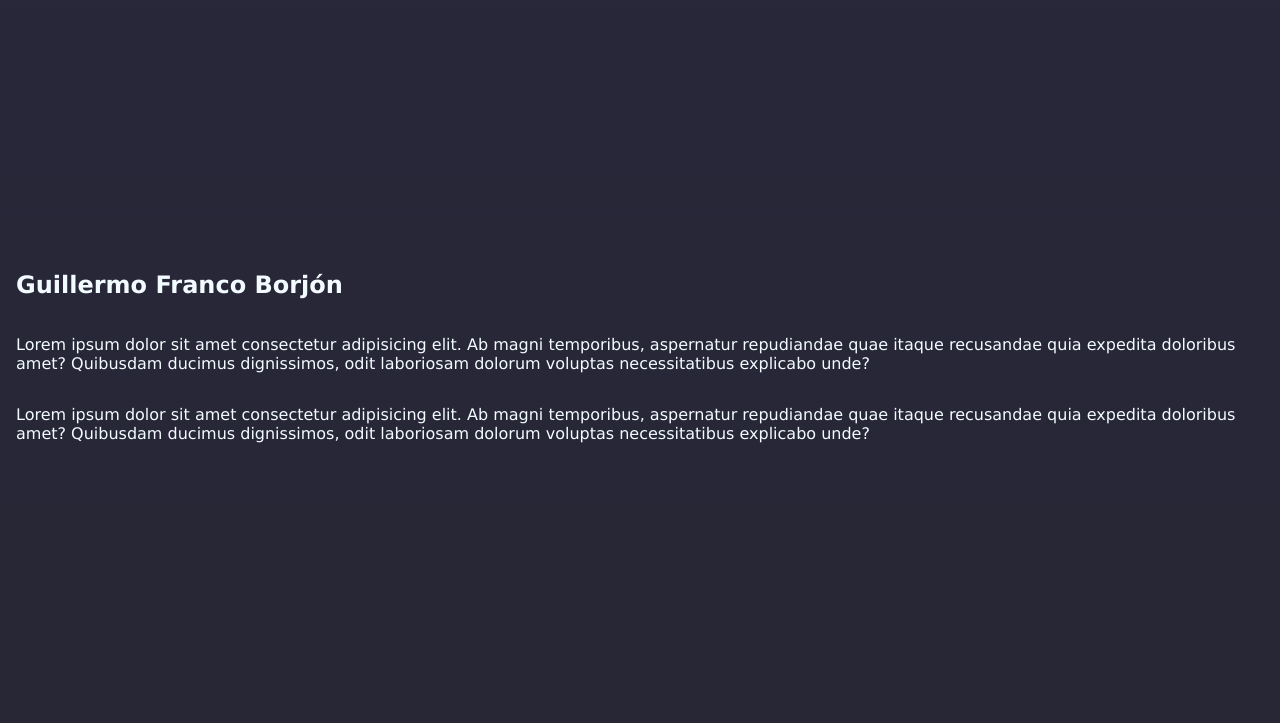
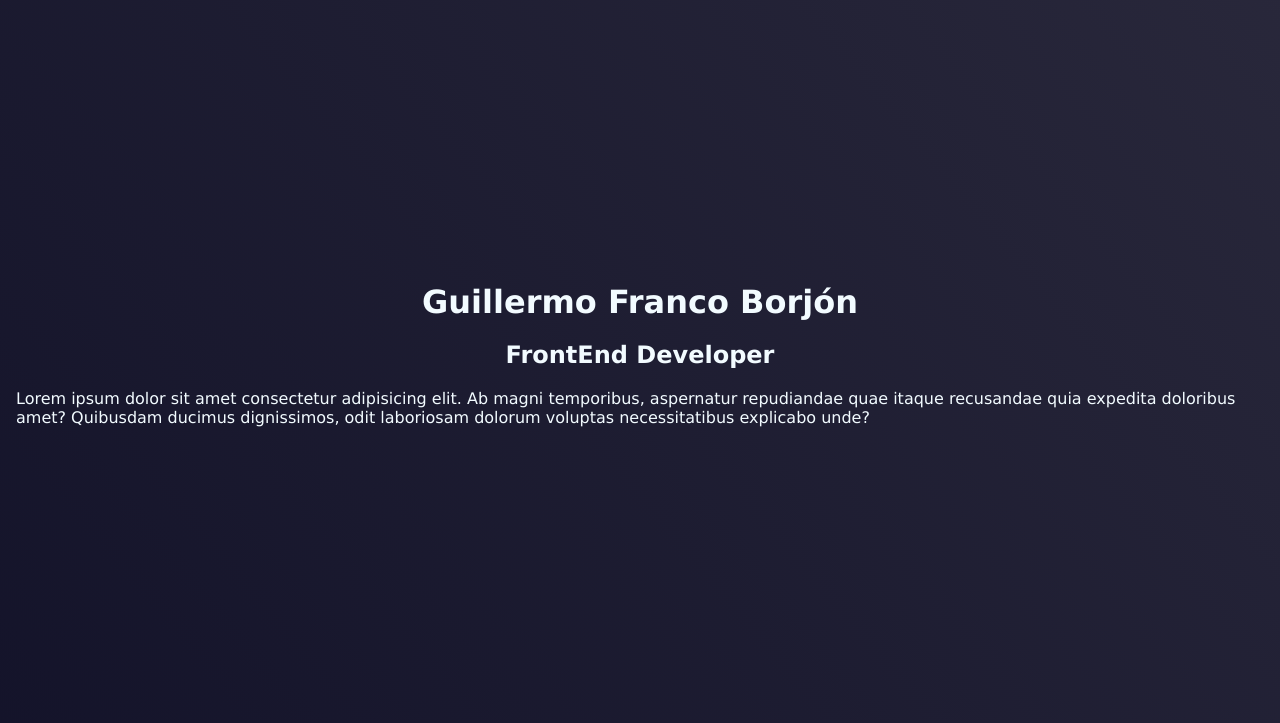
Before and after one commit to devMetalG/portfolio, a plain HTML site: page index.html in a window 1280 px wide. Shown: the part 77-800 px from the top of the page. Drawn offline with nearby package versions, Linux system fonts and the light colour scheme.

Commit message:
add: animations

```diff
--- a/css/style.css
+++ b/css/style.css
@@ -20,7 +20,7 @@ body {
   font-family: Verdana, Geneva, Tahoma, sans-serif;
   position: relative;
   background: rgb(0,0,26);
-  background: linear-gradient(0deg, rgba(33,33,33,1) 0%, rgb(41, 40, 59) 100%);
+  background: linear-gradient(50deg, rgba(0,0,26,1) 0%, rgb(41, 40, 59) 100%);
 }
 
 .all-cont{
@@ -70,8 +70,8 @@ body {
   min-width: 140px;
   padding: 3px;
   text-decoration: none;
+  -webkit-user-select: none;
   user-select: none;
-  -webkit-user-select: none;
   touch-action: manipulation;
   white-space: nowrap;
   cursor: pointer;
@@ -122,6 +122,7 @@ section {
 .main-info {
   display: flex;
   flex-direction: column;
+  gap: 20px;
 }
 
 /* section:nth-child(1) {
@@ -166,8 +167,25 @@ section:nth-child(4) .main-info {
 }
 
 .main-title {
-  animation: main-title 1.5s ease-out both;
+  text-align: center;
+  font-weight: bolder;
+  font-size: xx-large;
+  animation: main-title 1s ease-out both;
+  margin: 0;
+}
 
+.main-subtitle {
+  text-align: center;
+  font-weight: bolder;
+  font-size: x-large;
+  margin: 0;
+  animation: main-title 1s ease-out 1s both;
+}
+
+.main-paragraph {
+  font-weight:500;
+  margin: 0;
+  animation: main-title 1s ease-out 2s both;
 }
 
 @keyframes main-title {
@@ -184,18 +202,22 @@ section:nth-child(4) .main-info {
 @keyframes title-fade-out {
   from {
     opacity: 1;
+    scale: 1;
   }
   to {
     opacity: 0;
+    scale: 0;
   }
 }
 
 @keyframes title-fade-in {
   from {
     opacity: 0;
+    scale: 0;
   }
   to {
     opacity: 1;
+    scale: 1;
   }
 }
 
--- a/index.html
+++ b/index.html
@@ -29,8 +29,8 @@
         <article class="main-art">
           <div class="main-info">
             <h2 class="main-title">Guillermo Franco Borjón</h2>
-            <p>Lorem ipsum dolor sit amet consectetur adipisicing elit. Ab magni temporibus, aspernatur repudiandae quae itaque recusandae quia expedita doloribus amet? Quibusdam ducimus dignissimos, odit laboriosam dolorum voluptas necessitatibus explicabo unde?</p>
-            <p>Lorem ipsum dolor sit amet consectetur adipisicing elit. Ab magni temporibus, aspernatur repudiandae quae itaque recusandae quia expedita doloribus amet? Quibusdam ducimus dignissimos, odit laboriosam dolorum voluptas necessitatibus explicabo unde?</p>
+            <h3 class="main-subtitle">FrontEnd Developer</h3>
+            <p class="main-paragraph">Lorem ipsum dolor sit amet consectetur adipisicing elit. Ab magni temporibus, aspernatur repudiandae quae itaque recusandae quia expedita doloribus amet? Quibusdam ducimus dignissimos, odit laboriosam dolorum voluptas necessitatibus explicabo unde?</p>
           </div>
         </article>
       </section>
```
